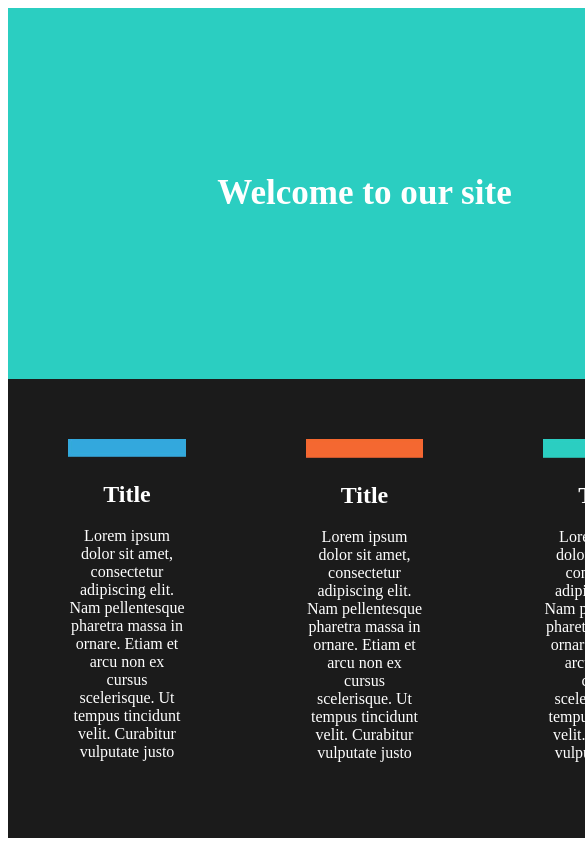
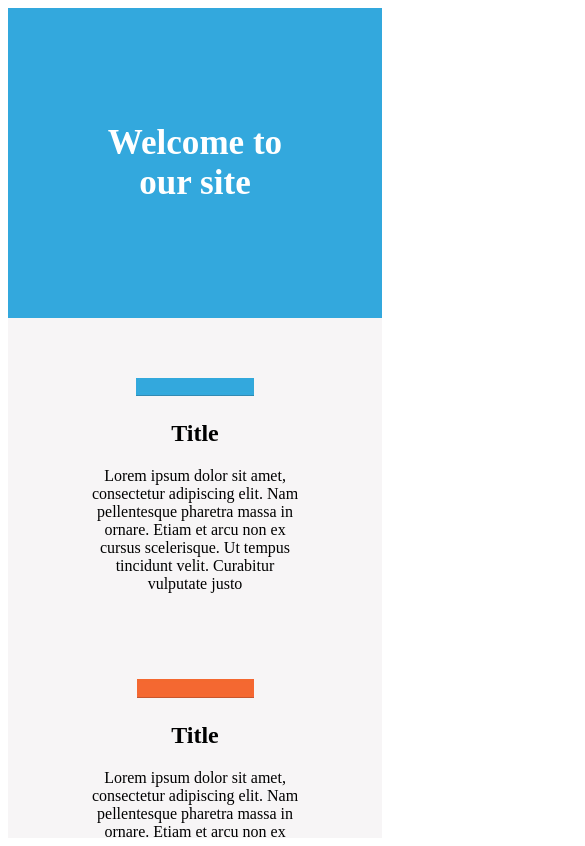
Before and after one commit to StewartWingfield/First-Responsive-Website, a plain HTML site: page index.html in a window 390 px wide. Shown: the top 846 px of the page, 585 px wide, since content can reach past the window. Drawn offline with Linux system fonts and the light colour scheme.

Commit message:
finish responsive layout

```diff
--- a/style.css
+++ b/style.css
@@ -38,3 +38,50 @@
     background-color: #1B1B1B;
     padding: 60px;
   }
+
+  @media (max-width: 576px){
+    .gridContainer {
+        grid-template-columns: 1fr;
+        grid-template-rows: 1fr 1fr 1fr 1fr;
+        overflow-x: hidden;
+        max-width: 100%;
+    }
+
+    .welcome{
+        grid-column: 1/2;
+        grid-row: 1/2;
+        background-color: #33A8DD;
+        padding: 80px;
+    }
+
+    .leftTitle{
+        grid-column: 1/2;
+        grid-row: 2/3;
+        background-color: #F7F5F6;
+        color: black;
+        padding-left: 80px;
+        padding-right: 80px;
+        padding-bottom: 10px;
+    }
+
+    .middleTitle{
+        grid-column: 1/2;
+        grid-row: 3/4;
+        background-color: #F7F5F6;
+        color: black;
+        padding-left: 80px;
+        padding-right: 80px;
+        padding-bottom: 10px;
+    }
+
+    .rightTitle{
+        grid-column: 1/2;
+        grid-row: 4/5;
+        background-color: #F7F5F6;
+        color: black;
+        padding-left: 80px;
+        padding-right: 80px;
+        padding-bottom: 10px;
+    }
+
+  }
```
